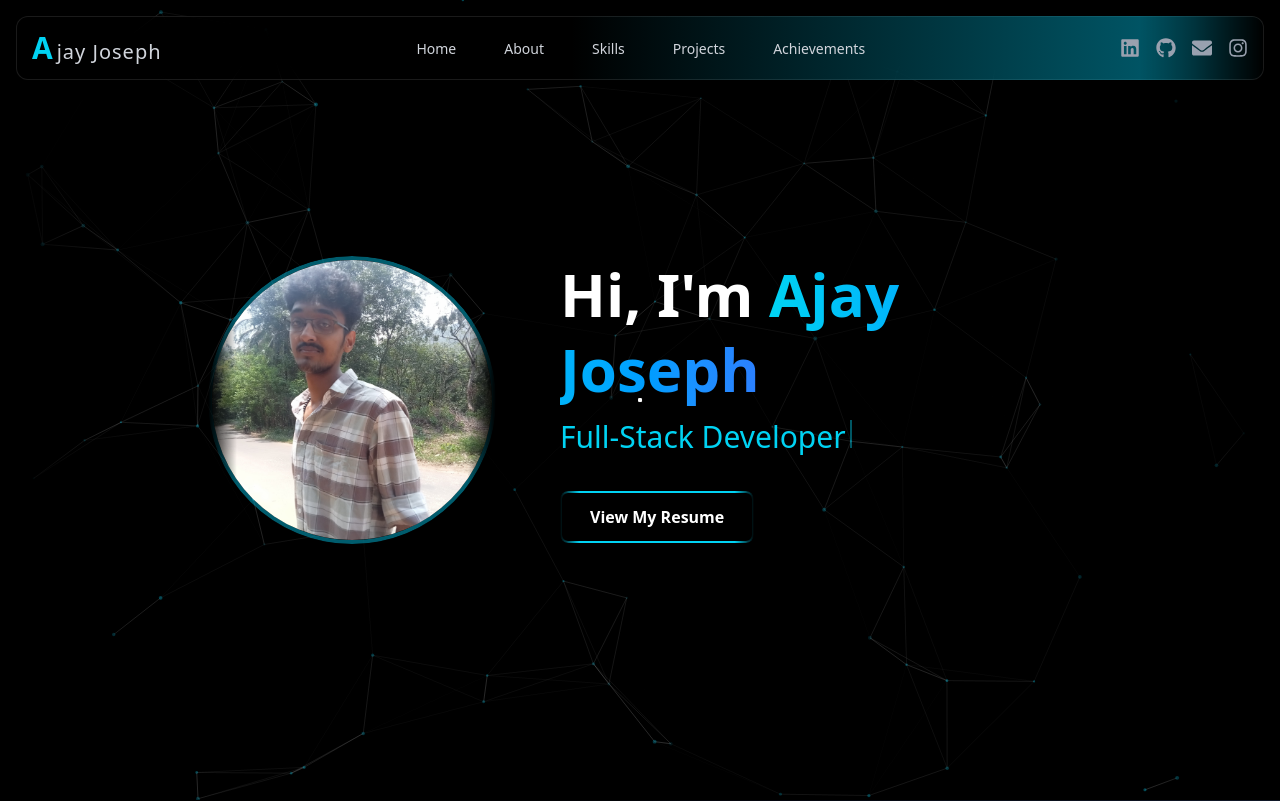
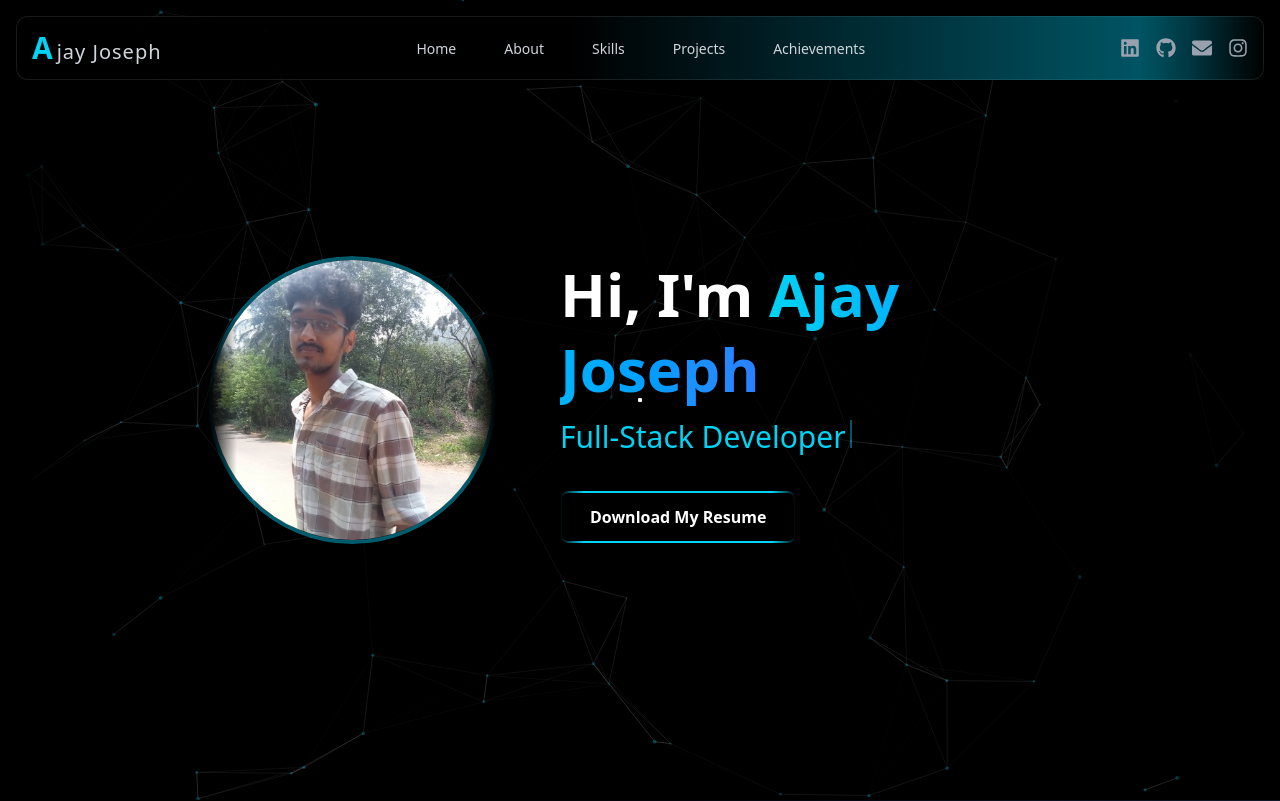
Before and after one commit to ajayjoseph-creator/PortFolio, a Next.js app in the folder frontend/: page / in a window 1280 px wide. Shown: the top 801 px of the page. Built offline with nearby package versions, Linux system fonts and the light colour scheme.

Commit message:
updated resume

```diff
--- a/frontend/src/components/Hero.jsx
+++ b/frontend/src/components/Hero.jsx
@@ -128,7 +128,7 @@ export default function Hero() {
             {/* Background fill effect */}
             <span className="absolute inset-0 bg-cyan-400/20 scale-x-0 group-hover:scale-x-100 origin-left transition-transform duration-300 ease-out z-0"></span>
             {/* Text */}
-            <span className="relative z-10">View My Resume</span>
+            <span className="relative z-10">Download My Resume</span>
           </motion.a>
         </div>
       </div>
```
